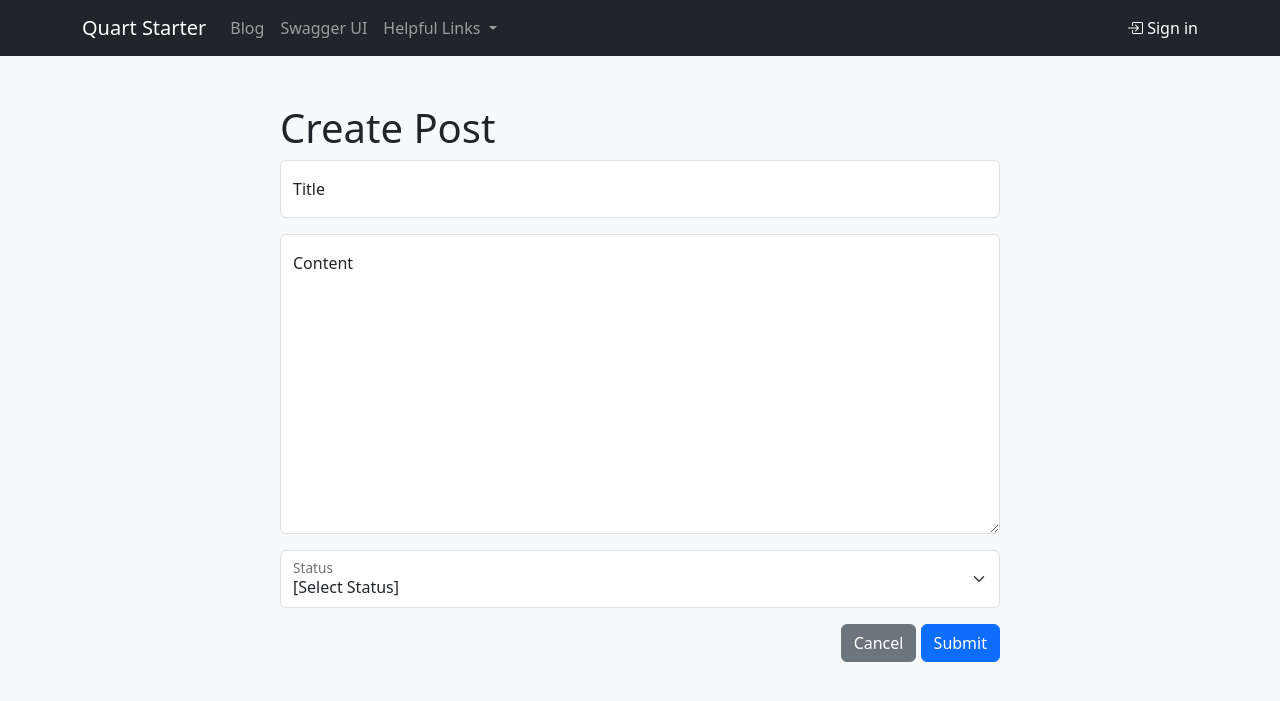
After one commit to bmorgan21/quart-starter, a Python web app: template quart_starter/blueprints/post/templates/post/create.html in a window 1280 px wide. The commit adds this page. Shown: the top 701 px of the page. Run offline with Jinja, Linux system fonts and the light colour scheme; the template is opened without the code that fills it, so the values that code supplies are empty.

Commit message:
add viewed to post to track views, grab timezone offset from browser and use to render local times, add ability to create and edit posts,

```diff
--- a/quart_starter/blueprints/api/post.py
+++ b/quart_starter/blueprints/api/post.py
@@ -28,7 +28,7 @@ async def create(data: schemas.PostIn) -> schemas.Post:
 @validate_response(schemas.Post, 200)
 @atomic()
 @login_required
-async def patch(id: int, data: schemas.PostPatch) -> schemas.Post:
+async def update(id: int, data: schemas.PostPatch) -> schemas.Post:
     post = await actions.post.get(id=id)
 
     if not actions.post.has_permission(
--- a/quart_starter/blueprints/auth/templates/auth/login.html
+++ b/quart_starter/blueprints/auth/templates/auth/login.html
@@ -3,7 +3,7 @@
 {% block content %}
 <div class="form-signin w-100 m-auto">
     <div style="width:330px" class="m-auto">
-        <form class="ajax" method="POST" action="{{ url_for('api.login') }}">
+        <form class="ajax" method="POST" action="{{ url_for('api.auth.login') }}">
             <input name="r" type="hidden" value="{{ r }}" />
             <h1 class="h3 mb-3 fw-normal">Log In</h1>
 
--- a/quart_starter/blueprints/auth/templates/auth/signup.html
+++ b/quart_starter/blueprints/auth/templates/auth/signup.html
@@ -3,7 +3,7 @@
 {% block content %}
 <div class="form-signin w-100 m-auto">
     <div style="width:330px" class="m-auto">
-        <form class="ajax" method="POST" action="{{ url_for('api.signup') }}">
+        <form class="ajax" method="POST" action="{{ url_for('api.auth.signup') }}">
             <input name="r" type="hidden" value="{{ r }}" />
             <h1 class="h3 mb-3 fw-normal">Sign Up</h1>
 
--- /dev/null
+++ b/quart_starter/blueprints/post/templates/post/create.html
@@ -0,0 +1,46 @@
+{% extends 'base.html' %}
+
+{% block content %}
+<div class="container mt-4 mb-4">
+    <div class="row justify-content-md-center">
+        <div class="col-md-12 col-lg-8">
+            <h1>{% if post %}Edit{% else %}Create{% endif %} Post</h1>
+            <form class="ajax" method="{% if post %}PATCH{% else %}POST{% endif %}"
+                action="{% if post %}{{ url_for('api.post.update', id=post.id) }}{% else %}{{ url_for('api.post.create') }}{% endif %}">
+                <input name="r" type="hidden" value="{{ r }}" />
+                <div class="form-floating mb-3">
+                    <input name="title" type="text" class="form-control" id="floatingTitle" placeholder="Title"
+                        value="{{ post.title if post}}">
+                    <label for="floatingTitle">Title</label>
+                </div>
+                <div class="form-floating mb-3">
+                    <textarea name="content" type="text" class="form-control" id="floatingContent" placeholder="Content"
+                        style="height: 300px">{{ post.content if post }}</textarea>
+                    <label for="floatingContent">Content</label>
+                </div>
+                <div class="form-floating mb-3">
+                    <select name="status" class="form-select" id="floatingStatus">
+                        <option value>[Select Status]</option>
+                        {% for status in status_options %}
+                        <option value="{{ status.value }}" {{ 'SELECTED' if post and post.status==status.value }}>
+                            {{ status.value }}</option>
+                        {% endfor %}
+                    </select>
+                    <label for="floatingStatus">Status</label>
+                </div>
+                <div class="text-end">
+                    <a class="btn btn-secondary"
+                        href="{{ url_for('.view', id=post.id) if post else url_for('.index') }}">
+                        Cancel
+                    </a>
+                    <button type="submit" class="btn btn-primary">
+                        <span class="d-none loading-spinner spinner-border spinner-border-sm"></span>
+                        Submit
+                    </button>
+                    <div class="status"></div>
+                </div>
+            </form>
+        </div>
+    </div>
+</div>
+{% endblock content %}
--- a/quart_starter/blueprints/post/templates/post/index.html
+++ b/quart_starter/blueprints/post/templates/post/index.html
@@ -5,7 +5,8 @@
 {% block content %}
 <div class="col-12 col-lg-8">
     <div class="float-end mt-2">
-        <a class="btn btn-primary btn-sm" href="#"><i class="bi bi-file-earmark-plus"></i> Create Post</a>
+        <a class="btn btn-primary btn-sm" href="{{ url_for('.create') }}"><i class="bi bi-file-earmark-plus"></i> Create
+            Post</a>
     </div>
     <ul class="nav nav-underline mb-2">
         <li class="nav-item">
@@ -32,7 +33,7 @@
                 <div class="d-flex justify-content-between">
                     <a class="fw-bold" href="{{ url_for('post.view', id=post.id) }}">{{ post.title }}</a>
                 </div>
-                <span class="d-block">{{ post.content|markdown|striptags|truncate(150) }}</span>
+                <span class="d-block">{{ post.content|markdown|striptags|truncate(200) }}</span>
             </div>
             <div class="pb-3 mb-0 {% if not loop.last %}border-bottom {% endif %}small lh-sm flex-shrink-0">
                 <div class="text-muted text-end">
--- a/quart_starter/models/post.py
+++ b/quart_starter/models/post.py
@@ -19,6 +19,7 @@ class Post(TimestampMixin, Model):
     )
     content = fields.TextField()
     published_at = fields.DatetimeField(null=True)
+    viewed = fields.IntField(default=0)
 
     author: fields.ForeignKeyRelation[User] = fields.ForeignKeyField(
         "models.User", related_name="documents"
--- a/quart_starter/schemas/post.py
+++ b/quart_starter/schemas/post.py
@@ -13,7 +13,7 @@ from .user import User
 
 class PostBase(BaseModel):
     title: constr(strip_whitespace=True, min_length=1, max_length=128)
-    content: str
+    content: constr(strip_whitespace=True, min_length=1)
 
 
 class PostIn(PostBase):
@@ -34,6 +34,7 @@ class Post(BaseModel):
     created_at: datetime
     modified_at: datetime
     published_at: Optional[datetime]
+    viewed: int
 
     author_id: int
     author: Optional[User]
--- a/quart_starter/static/js/form.js
+++ b/quart_starter/static/js/form.js
@@ -77,7 +77,7 @@ async function handleSubmit(event, callback) {
 
     const form = event.target;
     const status = form.querySelector('.status');
-    const data = form2js(form, '.', true, nodeCallback);
+    const data = form2js(form, '.', false, nodeCallback);
 
     startLoading(form);
 
--- a/quart_starter/templates/base.html
+++ b/quart_starter/templates/base.html
@@ -9,6 +9,7 @@
         integrity="sha384-T3c6CoIi6uLrA9TneNEoa7RxnatzjcDSCmG1MXxSR1GAsXEV/Dwwykc2MPK8M2HN" crossorigin="anonymous">
     <link rel="stylesheet" href="https://cdn.jsdelivr.net/npm/bootstrap-icons@1.11.2/font/bootstrap-icons.min.css">
     <link rel="stylesheet" href="{{ url_for('static', filename='css/style.css') }}">
+    {% block head %}{% endblock head %}
 </head>
 
 <body class="bg-body-tertiary">
@@ -81,6 +82,11 @@
     <script src="{{ url_for('static', filename='js/core.js') }}"></script>
     <script src="{{ url_for('static', filename='js/form2js.js') }}"></script>
     <script src="{{ url_for('static', filename='js/form.js') }}"></script>
+    <script>
+        /* Let the server know what timezone the user is in */
+        document.cookie = "tz=" + (new Date().getTimezoneOffset() * 60) + ";path=/";
+    </script>
+    {% block script %}{% endblock script %}
 </body>
 
 </html>
```
Also changed, not shown: migrations/models/3_20231224184755_add_post_viewed.py (added, +11 -0 lines), quart_starter/actions/post.py (+7 -0 lines), quart_starter/application.py (+20 -0 lines), quart_starter/blueprints/post/__init__.py (+50 -2 lines), quart_starter/blueprints/post/templates/post/view.html (+34 -5 lines).
